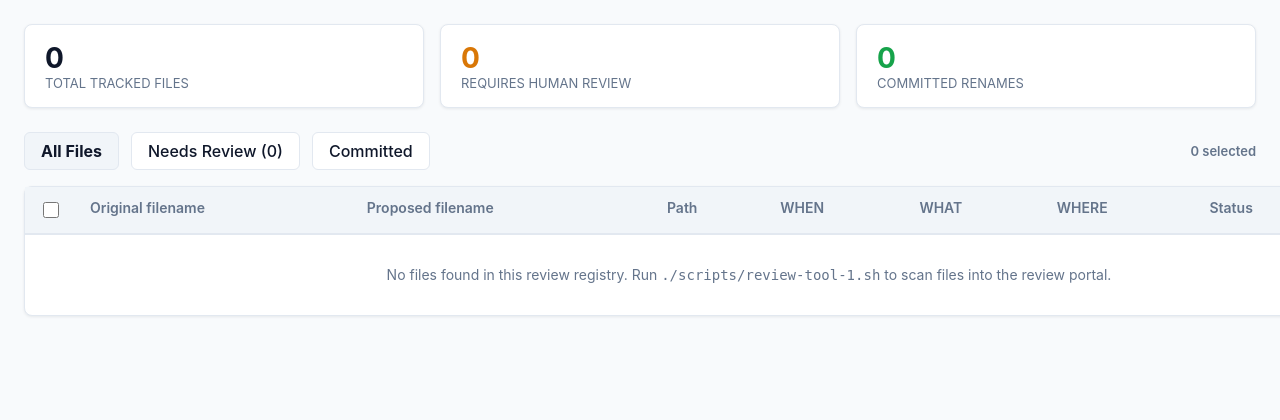
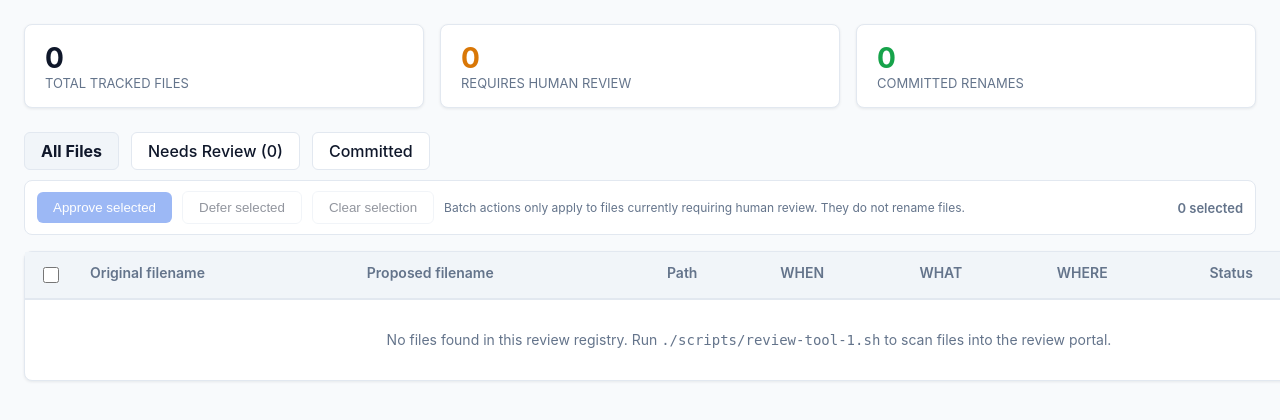
Before and after one commit to KadambaFoundationMedia/media-archive-tooling, a FastAPI app: page / in a window 1280 px wide; the page is wider, and only the part inside the window is pictured. Shown: the part 92-512 px from the top of that part. Run offline with FastAPI, Linux system fonts and the light colour scheme; data that the repository does not hold is empty.

Commit message:
Add approve and defer batch actions to dashboard

```diff
--- a/src/media_archive_tooling/review_portal/templates/index.html
+++ b/src/media_archive_tooling/review_portal/templates/index.html
@@ -80,15 +80,30 @@
         .controls {
             display: flex;
             gap: 12px;
-            margin-bottom: 16px;
+            margin-bottom: 10px;
             align-items: center;
             flex-wrap: wrap;
+        }
+        .batch-bar {
+            display: flex;
+            align-items: center;
+            gap: 10px;
+            flex-wrap: wrap;
+            padding: 10px 12px;
+            margin-bottom: 16px;
+            border: 1px solid var(--border-color);
+            border-radius: 8px;
+            background: var(--card-bg);
         }
         .selection-status {
             margin-left: auto;
             color: var(--muted-color);
             font-size: 13px;
             font-weight: 600;
+        }
+        .batch-note {
+            color: var(--muted-color);
+            font-size: 12px;
         }
         .btn {
             padding: 8px 16px;
@@ -104,6 +119,7 @@
         .btn-primary { background: var(--primary); color: white; border: none; }
         .btn-primary:hover { background: var(--primary-hover); }
         .btn.active { background: var(--header-bg); font-weight: bold; }
+        .btn:disabled { opacity: .45; cursor: not-allowed; border-color: var(--border-color); }
         .theme-btn { min-width: 104px; }
         table {
             width: 100%;
@@ -204,8 +220,16 @@
         <a href="/?filter=all" class="btn {% if current_filter == 'all' %}active{% endif %}">All Files</a>
         <a href="/?filter=review" class="btn {% if current_filter == 'review' %}active{% endif %}">Needs Review ({{ review_count }})</a>
         <a href="/?filter=committed" class="btn {% if current_filter == 'committed' %}active{% endif %}">Committed</a>
+    </div>
+
+    <form id="batch-form" method="post" action="/batch/update" class="batch-bar">
+        <input type="hidden" name="filter" value="{{ current_filter }}">
+        <button id="batch-approve" class="btn btn-primary" type="submit" name="action" value="approve" disabled>Approve selected</button>
+        <button id="batch-defer" class="btn" type="submit" name="action" value="defer" disabled>Defer selected</button>
+        <button id="clear-selection" class="btn" type="button" disabled>Clear selection</button>
+        <span class="batch-note">Batch actions only apply to files currently requiring human review. They do not rename files.</span>
         <span class="selection-status" id="selection-status">0 selected</span>
-    </div>
+    </form>
 
     <table>
         <thead>
@@ -225,7 +249,7 @@
             {% for f in files %}
             <tr>
                 <td class="select-col">
-                    <input class="row-select" type="checkbox" value="{{ f.tracking_id }}" aria-label="Select {{ f.original_filename }}">
+                    <input class="row-select" type="checkbox" name="tracking_ids" value="{{ f.tracking_id }}" form="batch-form" data-needs-review="{{ 'true' if f.needs_review else 'false' }}" aria-label="Select {{ f.original_filename }}">
                 </td>
                 <td>
                     <div class="filename-box">{{ f.original_filename }}</div>
@@ -295,10 +319,24 @@
             const selectAll = document.getElementById('select-all');
             const rows = Array.from(document.querySelectorAll('.row-select'));
             const selectionStatus = document.getElementById('selection-status');
+            const approveButton = document.getElementById('batch-approve');
+            const deferButton = document.getElementById('batch-defer');
+            const clearButton = document.getElementById('clear-selection');
+            const batchForm = document.getElementById('batch-form');
 
             function updateSelectionStatus() {
-                const selected = rows.filter(cb => cb.checked).length;
-                selectionStatus.textContent = `${selected} selected`;
+                const selectedRows = rows.filter(cb => cb.checked);
+                const selected = selectedRows.length;
+                const allReviewRows = selected > 0 && selectedRows.every(cb => cb.dataset.needsReview === 'true');
+
+                selectionStatus.textContent = allReviewRows || selected === 0
+                    ? `${selected} selected`
+                    : `${selected} selected — batch actions require review rows only`;
+
+                approveButton.disabled = !allReviewRows;
+                deferButton.disabled = !allReviewRows;
+                clearButton.disabled = selected === 0;
+
                 if (selectAll) {
                     selectAll.checked = rows.length > 0 && selected === rows.length;
                     selectAll.indeterminate = selected > 0 && selected < rows.length;
@@ -312,6 +350,20 @@
                 });
             }
 
+            clearButton.addEventListener('click', function () {
+                rows.forEach(cb => { cb.checked = false; });
+                if (selectAll) selectAll.checked = false;
+                updateSelectionStatus();
+            });
+
+            batchForm.addEventListener('submit', function (event) {
+                const selected = rows.filter(cb => cb.checked).length;
+                if (event.submitter && event.submitter.value === 'approve') {
+                    const ok = window.confirm(`Approve ${selected} selected file${selected === 1 ? '' : 's'}? This clears their human-review flag but does not rename files.`);
+                    if (!ok) event.preventDefault();
+                }
+            });
+
             rows.forEach(cb => cb.addEventListener('change', updateSelectionStatus));
             updateSelectionStatus();
         })();
```
